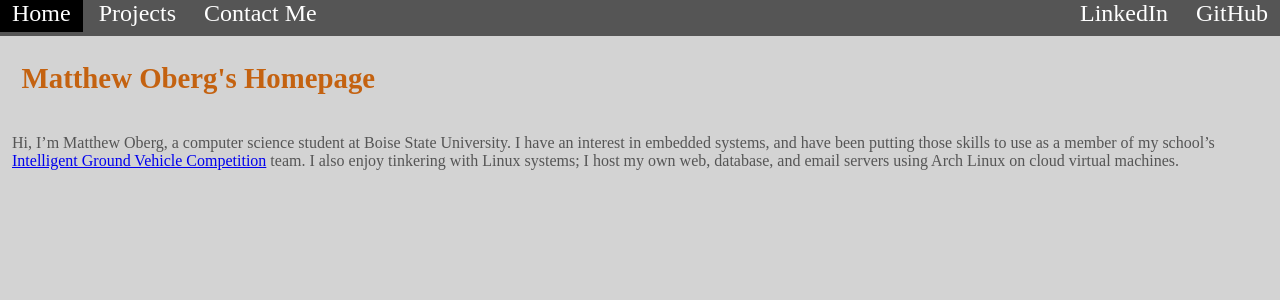
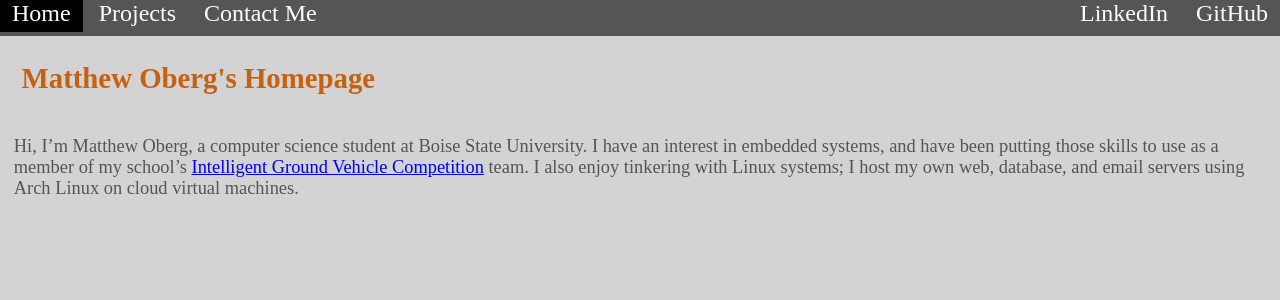
Before and after one commit to matthew-oberg/oberg.us, a PHP site: page / in a window 1280 px wide. Shown: the top 300 px of the page. Run offline with PHP 8.4, Linux system fonts and the light colour scheme.

Commit message:
Padding size fix pt 6

```diff
--- a/style.css
+++ b/style.css
@@ -43,7 +43,7 @@ body {
     padding-bottom: 0;
     padding-left: 0.75em;
     padding-right: 0.75em;
-    font-size: 1em;
+    font-size: 1.15em;
 }
 
 h1 {
```
